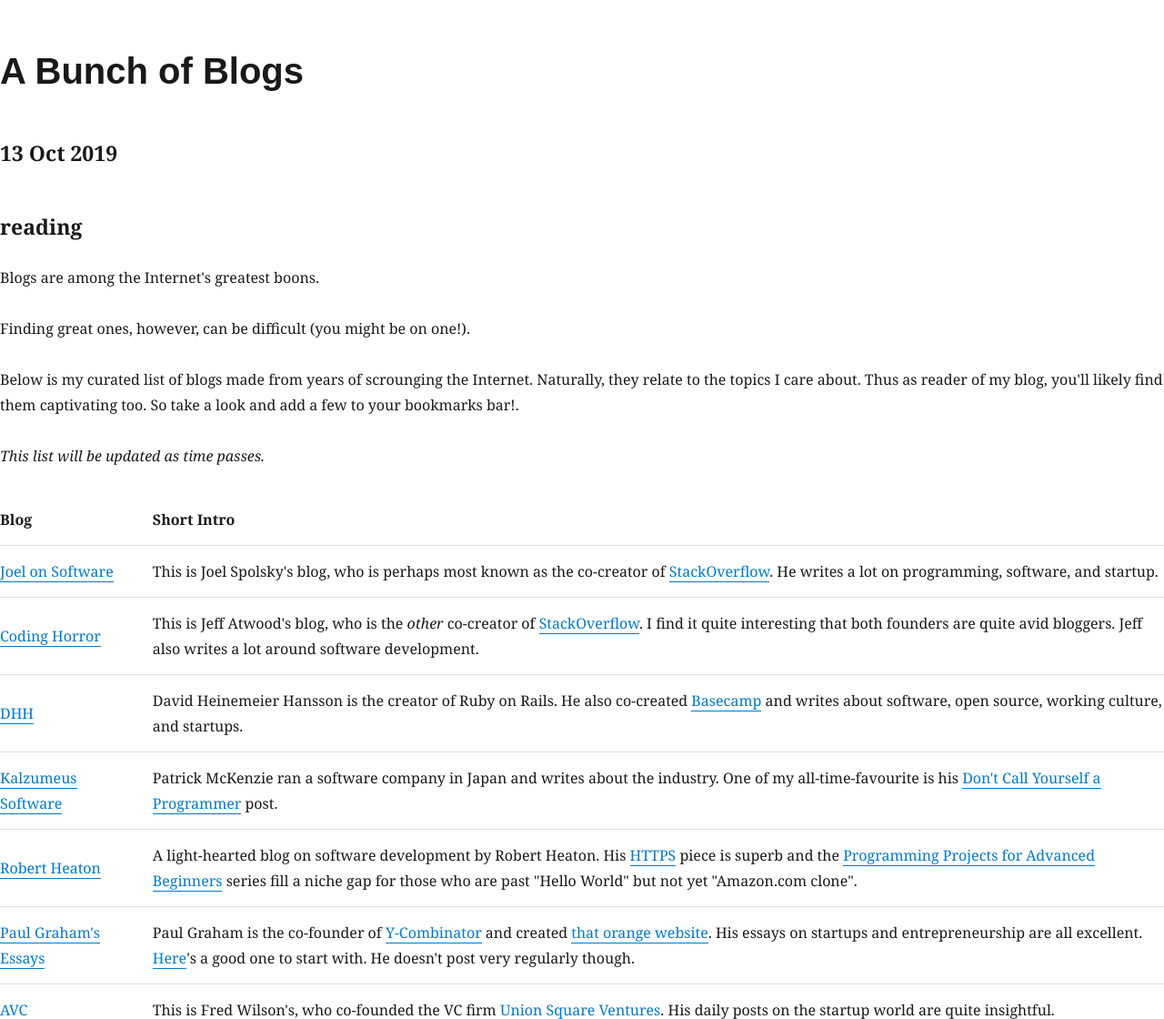
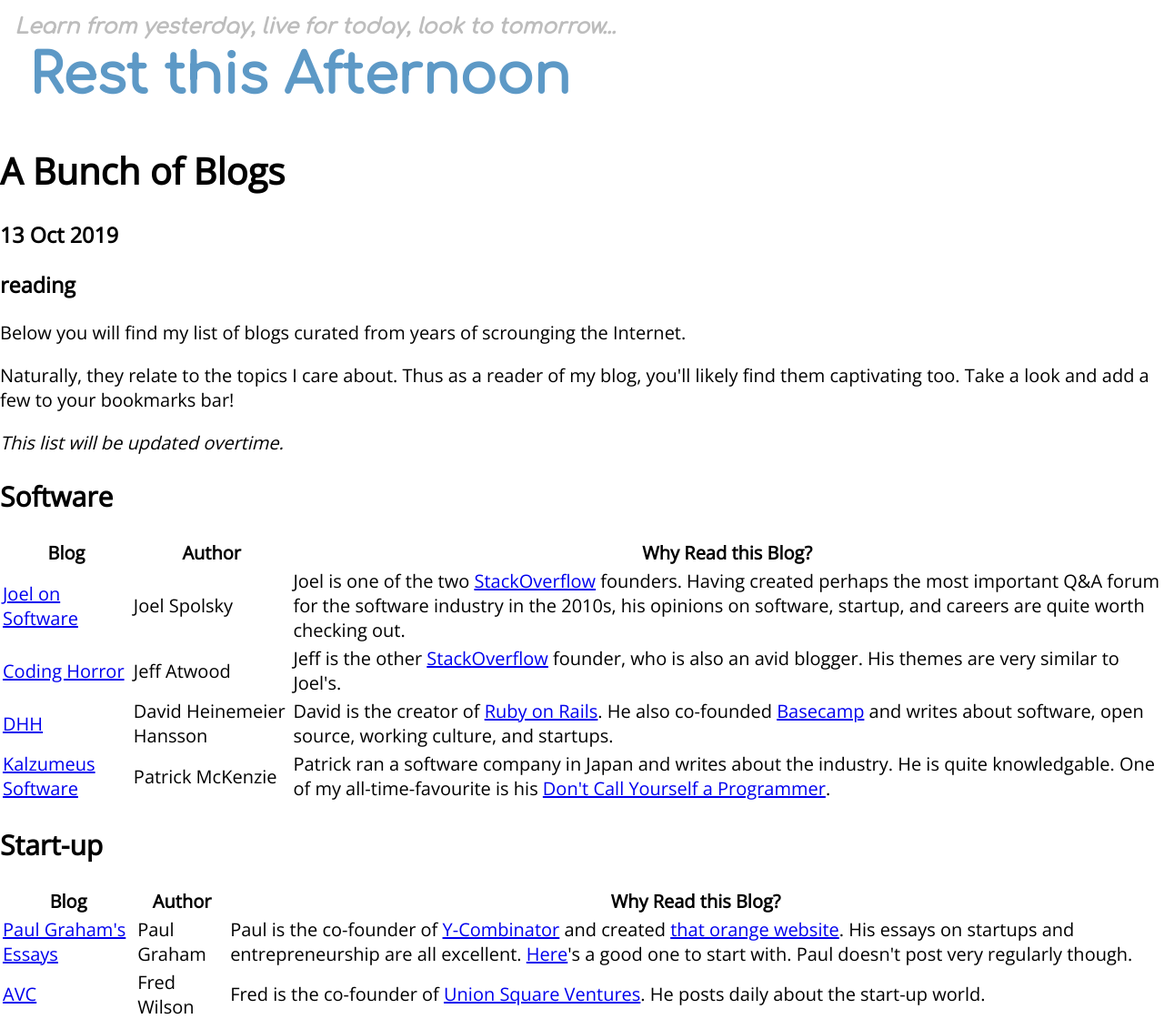
Before and after one commit to bnguyensn/restthisafternoon-DEPRECATED, a Gatsby site: page /blog/a-bunch-of-blogs/ in a window 1280 px wide. Shown: the top 1120 px of the page at 91% size. Built offline with nearby package versions, Linux system fonts and the light colour scheme; Gatsby itself is replaced by a stand-in of ours; some packages are replaced by stand-ins of ours.

Commit message:
feat: update homepage

```diff
--- a/content/blog/a-bunch-of-blogs/index.mdx
+++ b/content/blog/a-bunch-of-blogs/index.mdx
@@ -1,31 +1,46 @@
 ---
 title: A Bunch of Blogs
 date: 2019-10-13
+last-updated: 2019-10-19
 author: Binh Nguyen
 tags:
   - reading
 ---
 
-Blogs are among the Internet's greatest boons.
+Below you will find my list of blogs curated from years of scrounging the
+Internet.
 
-Finding great ones, however, can be difficult (you might be on one!).
+Naturally, they relate to the topics I care about. Thus as a reader of my
+blog, you'll likely find them captivating too. Take a look and add a few to your
+bookmarks bar!
 
-Below is my curated list of blogs made from years of scrounging the Internet.
-Naturally, they relate to the topics I care about. Thus as reader of my blog,
-you'll likely find them captivating too. So take a look and add a few to your
-bookmarks bar!.
+_This list will be updated overtime._
 
-_This list will be updated as time passes._
+## Software
 
-|Blog|Short Intro|
-|---|---|
-|[Joel on Software](https://joelonsoftware.com)|This is Joel Spolsky's blog, who is perhaps most known as the co-creator of [StackOverflow](https://stackoverflow.com). He writes a lot on programming, software, and startup.
-|[Coding Horror](https://blog.codinghorror.com/)|This is Jeff Atwood's blog, who is the _other_ co-creator of [StackOverflow](https://stackoverflow.com). I find it quite interesting that both founders are quite avid bloggers. Jeff also writes a lot around software development.
-|[DHH](https://m.signalvnoise.com/author/dhh/)|David Heinemeier Hansson is the creator of Ruby on Rails. He also co-created [Basecamp](https://basecamp.com/) and writes about software, open source, working culture, and startups.|
-|[Kalzumeus Software](https://www.kalzumeus.com/)|Patrick McKenzie ran a software company in Japan and writes about the industry. One of my all-time-favourite is his [Don't Call Yourself a Programmer](https://www.kalzumeus.com/2011/10/28/dont-call-yourself-a-programmer/) post.
-|[Robert Heaton](https://robertheaton.com/)|A light-hearted blog on software development by Robert Heaton. His [HTTPS](https://robertheaton.com/2018/11/28/https-in-the-real-world/) piece is superb and the [Programming Projects for Advanced Beginners](https://robertheaton.com/2018/12/08/programming-projects-for-advanced-beginners/) series fill a niche gap for those who are past "Hello World" but not yet "Amazon.com clone".
-|[Paul Graham's Essays](https://blog.codinghorror.com/)|Paul Graham is the co-founder of [Y-Combinator](https://www.ycombinator.com/) and created [that orange website](https://news.ycombinator.com/). His essays on startups and entrepreneurship are all excellent. [Here](http://www.paulgraham.com/startupideas.html)'s a good one to start with. He doesn't post very regularly though.
-|[AVC](https://avc.com/)|This is Fred Wilson's, who co-founded the VC firm [Union Square Ventures](https://www.usv.com/). His daily posts on the startup world are quite insightful.
-|[Seth's Blog](https://seths.blog/)|Seth Godin is an entrepreneur-turned-author. His daily blog posts (more like _nuggets_ as they are all very short) contain many interesting thoughts and observations surrounding entrepreneurship and personal growth.
-|[Wait But Why](https://waitbutwhy.com/)|Tim Urban is an [expert procastinator](https://waitbutwhy.com/2013/10/why-procrastinators-procrastinate.html) who escapes daily responsiblities by writing excellent long blog posts. His series are very fun but can take a while to read through, so make sure to leave yourself enough time!
-|[Money Talk](https://www.bloomberg.com/opinion/authors/ARbTQlRLRjE/matthew-s-levine)|This is Matt Levine's, an ex-Goldman banker turned Bloomberg columnist. This is a finance blog. Matt's comments are often insightful and entertaining. If you choose to only read one finance blog, pick this one.
+|Blog|Author|Why Read this Blog?
+|---|---|---|
+|[Joel on Software](https://joelonsoftware.com)|Joel Spolsky|Joel is one of the two [StackOverflow](https://stackoverflow.com) founders. Having created perhaps the most important Q&A forum for the software industry in the 2010s, his opinions on software, startup, and careers are quite worth checking out.|
+|[Coding Horror](https://blog.codinghorror.com/)|Jeff Atwood|Jeff is the other [StackOverflow](https://stackoverflow.com) founder, who is also an avid blogger. His themes are very similar to Joel's.
+|[DHH](https://m.signalvnoise.com/author/dhh/)|David Heinemeier Hansson| David is the creator of [Ruby on Rails](https://rubyonrails.org/). He also co-founded [Basecamp](https://basecamp.com/) and writes about software, open source, working culture, and startups.
+|[Kalzumeus Software](https://www.kalzumeus.com/)|Patrick McKenzie| Patrick ran a software company in Japan and writes about the industry. He is quite knowledgable. One of my all-time-favourite is his [Don't Call Yourself a Programmer](https://www.kalzumeus.com/2011/10/28/dont-call-yourself-a-programmer/).
+
+## Start-up
+
+|Blog|Author|Why Read this Blog?
+|---|---|---|
+|[Paul Graham's Essays](https://blog.codinghorror.com/)|Paul Graham|Paul is the co-founder of [Y-Combinator](https://www.ycombinator.com/) and created [that orange website](https://news.ycombinator.com/). His essays on startups and entrepreneurship are all excellent. [Here](http://www.paulgraham.com/startupideas.html)'s a good one to start with. Paul doesn't post very regularly though.
+|[AVC](https://avc.com/)|Fred Wilson|Fred is the co-founder of [Union Square Ventures](https://www.usv.com/). He posts daily about the start-up world.
+
+## Life
+
+|Blog|Author|Why Read this Blog?
+|---|---|---|
+|[Seth's Blog](https://seths.blog/)|Seth Godin|Seth is an entrepreneur-turned-author. His daily blog posts (more like _nuggets_ as they are all very short) contain many interesting thoughts and observations surrounding entrepreneurship and personal growth.
+|[Wait But Why](https://waitbutwhy.com/)|Tim Urban|Tim is an [expert procastinator](https://waitbutwhy.com/2013/10/why-procrastinators-procrastinate.html) who escapes daily responsiblities by writing excellent long blog posts. His long series are very fun but can take a while to read, so make sure to leave yourself enough time!
+
+## Finance
+
+|Blog|Author|Why Read this Blog?
+|---|---|---|
+|[Money Talk](https://www.bloomberg.com/opinion/authors/ARbTQlRLRjE/matthew-s-levine)|Matt Levine|Matt is an ex-Goldman banker turned Bloomberg columnist. His weekday posts are entertaining, insightful, and quite easy to read even for people who don't know much about finance.
--- a/gatsby-config.js
+++ b/gatsby-config.js
@@ -74,12 +74,6 @@
     },
     'gatsby-plugin-offline',
     'gatsby-plugin-react-helmet',
-    {
-      resolve: 'gatsby-plugin-typography',
-      options: {
-        pathToConfigModule: 'src/utils/typography',
-      },
-    },
     'gatsby-plugin-mdx',
   ],
 };
--- a/src/components/layout/App.js
+++ b/src/components/layout/App.js
@@ -1,5 +1,15 @@
 import React from 'react';
+import { createUseStyles, useTheme } from 'react-jss';
+
+const useStyles = createUseStyles(theme => ({
+  app: {
+    fontFamily: theme.typography.fontFamily.body,
+  },
+}));
 
 export default function App({ children }) {
-  return <div>{children}</div>;
+  const theme = useTheme();
+  const classes = useStyles({ theme });
+
+  return <div className={classes.app}>{children}</div>;
 }
--- a/src/components/layout/Header.js
+++ b/src/components/layout/Header.js
@@ -1,17 +1,45 @@
 import React from 'react';
+import { createUseStyles, useTheme } from 'react-jss';
+import clsx from 'clsx';
 import Nav from './Nav';
 import useSiteMetadata from '../../hooks/graphql/useSiteMetadata';
 
+const useStyles = createUseStyles(theme => ({
+  header: {
+    padding: `${theme.spacing(2)}px`,
+    fontFamily: theme.typography.fontFamily.header,
+  },
+  title: {
+    margin: 0,
+    color: theme.palette.primary.dark,
+    fontSize: '2.5rem',
+  },
+  subTitle: {
+    display: 'none',
+    margin: 0,
+    color: theme.palette.grey.main,
+    fontStyle: 'italic',
+  },
+  [`@media (min-width: ${theme.breakpoints.s}px)`]: {
+    title: {
+      margin: `${theme.spacing(1)}px 0 0 ${theme.spacing(2)}px`,
+      fontSize: '3rem',
+    },
+    subTitle: { display: 'block' },
+  },
+}));
+
 export default function Header() {
+  const theme = useTheme();
+  const classes = useStyles({ theme });
+
   const data = useSiteMetadata();
   const { title, subtitle } = data;
 
   return (
-    <header>
-      <title>
-        <h2>{subtitle}</h2>
-        <h1>{title}</h1>
-      </title>
+    <header className={classes.header}>
+      <h3 className={classes.subTitle}>{subtitle}</h3>
+      <h1 className={classes.title}>{title}</h1>
       <Nav />
     </header>
   );
--- a/src/components/layout/Layout.js
+++ b/src/components/layout/Layout.js
@@ -6,6 +6,7 @@
 import Body from './Body';
 import Footer from './Footer';
 import SEO from '../meta/SEO';
+import '../../styles/global.css';
 
 export default function Layout({ location, seo, children }) {
   return (
--- a/src/pages/Index.js
+++ b/src/pages/index.js
@@ -1,12 +1,11 @@
 import React from 'react';
 import Layout from '../components/layout/Layout';
-import SEO from '../components/meta/SEO';
 import LatestPosts from '../components/LatestPosts';
 
 export default function Index() {
   return (
     <Layout>
-      <SEO />
+      <h1>Hello, world!</h1>
       <LatestPosts />
     </Layout>
   );
--- /dev/null
+++ b/src/styles/global.css
@@ -0,0 +1,16 @@
+@import url('https://fonts.googleapis.com/css?family=Open+Sans&display=swap');
+@import url('https://fonts.googleapis.com/css?family=Comfortaa&display=swap');
+
+* {
+  box-sizing: border-box;
+}
+
+body {
+  margin: 0;
+}
+
+@media (min-width: 768px) {
+  html {
+    font-size: 20px;
+  }
+}
--- a/src/styles/theme.js
+++ b/src/styles/theme.js
@@ -4,16 +4,23 @@
   palette: {
     primary: {
       light: '#c3fdff',
-      main: '#90caf9',
+      main: '#90caf9', // Blue 200
       dark: '#5d99c6',
+    },
+    grey: {
+      light: '#eeeeee', // Grey 200
+      main: '#bdbdbd', // Grey 400
+      dark: '#757575', // Grey 600
     },
   },
   typography: {
-    fontSize: 20,
     fontFamily: {
-      header: "'Open Sans', 'Arial', 'sans-serif'",
+      header: "'Comfortaa', 'Palatino','serif'",
       body: "'Open Sans', 'Arial', 'sans-serif'",
     },
   },
+  breakpoints: {
+    s: 768,
+  },
   spacing: multiple => baseSpacing * multiple,
 };
--- a/src/utils/typography.js
+++ /dev/null
@@ -1,23 +0,0 @@
-import Typography from 'typography';
-import Wordpress2016 from 'typography-theme-wordpress-2016';
-
-Wordpress2016.overrideThemeStyles = () => {
-  return {
-    'a.gatsby-resp-image-link': {
-      boxShadow: `none`,
-    },
-  };
-};
-
-delete Wordpress2016.googleFonts;
-
-const typography = new Typography(Wordpress2016);
-
-// Hot reload typography in development.
-if (process.env.NODE_ENV !== `production`) {
-  typography.injectStyles();
-}
-
-export default typography;
-export const rhythm = typography.rhythm;
-export const scale = typography.scale;
```
Also changed, not shown: package.json (+8 -1 lines), src/components/LatestPosts.js (+7 -2 lines), 1 other file.
